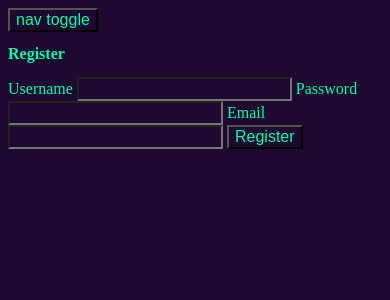
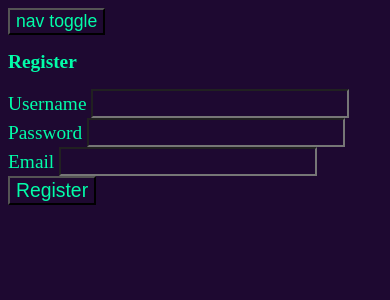
Before and after one commit to rjames711/Life_Scorer, a Flask app: page /register in a window 390 px wide. Shown: the top 300 px of the page. Run offline with Flask 2, Linux system fonts and the light colour scheme.

Commit message:
formatting for mobile

```diff
--- a/Life_Scorer/static/style.css
+++ b/Life_Scorer/static/style.css
@@ -3,6 +3,12 @@
     color: #02fda9;
     font-size: 1rem;
     text-size-adjust: none;
+}
+@media screen
+ and (max-device-width: 1400px) {
+   *{
+        font-size:1.1rem;
+   }
 }
 
 .button, button,input[type="button"]{
--- a/Life_Scorer/templates/base.html
+++ b/Life_Scorer/templates/base.html
@@ -1,6 +1,7 @@
 <!doctype html>
 <title>{% block title %}{% endblock %} Day Scorer</title>
 <link rel="stylesheet" href="{{ url_for('static', filename='style.css') }}">
+<meta name="viewport" content="width=device-width,initial-scale=1.0">
 <button onclick="toggleTop()" >nav toggle</button>
 <nav class="top" id="nav">
 
```
